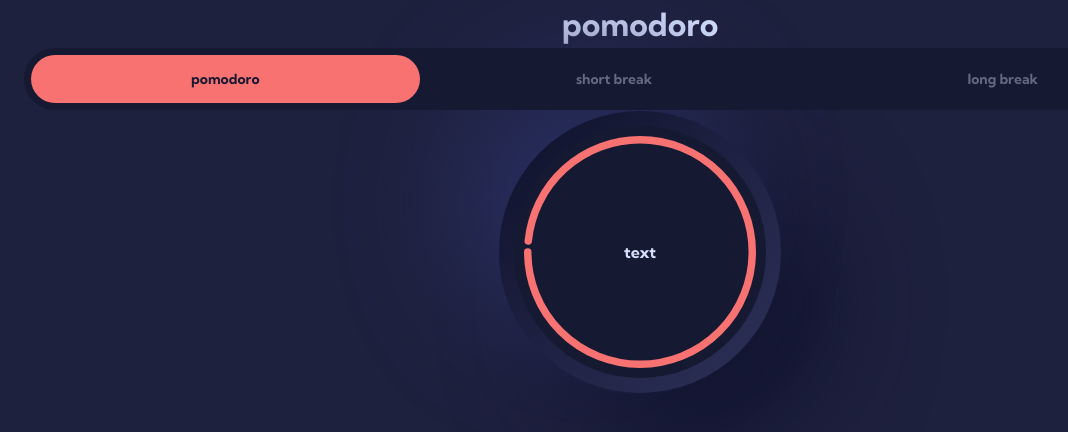
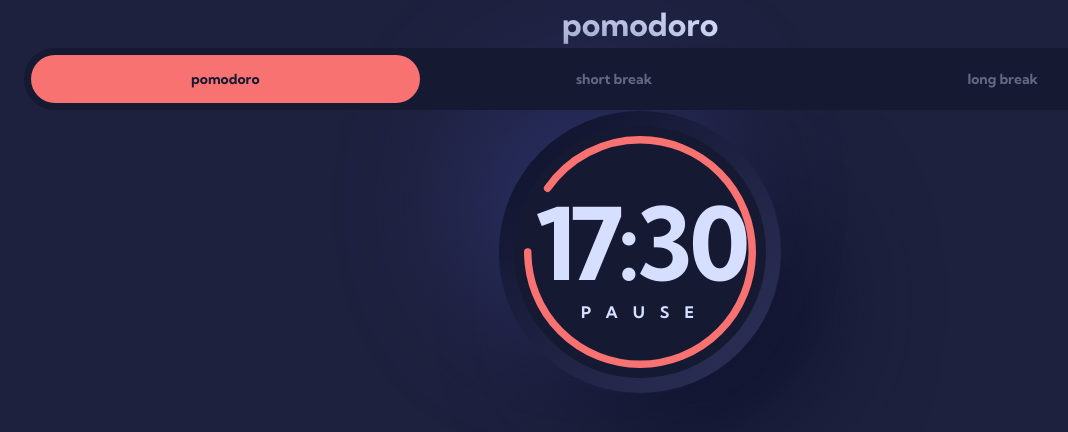
Before and after one commit to WandoCode/pomodoro, a Next.js app: page / in a window 1280 px wide. Shown: the top 432 px of the page, without its empty margins (0-1068 px from the left). Built offline with nearby package versions, Linux system fonts and the light colour scheme.

Commit message:
Add text inside the Counter component

```diff
--- a/src/components/molecules/Counter.tsx
+++ b/src/components/molecules/Counter.tsx
@@ -1,11 +1,19 @@
 import { Circle } from '../atoms/Circle'
 
-const Counter = () => {
+interface Props {
+  timeLeft: string
+  timePercentage: number
+}
+const Counter = ({ timeLeft, timePercentage }: Props) => {
+  const handleClick = () => {
+    console.log(1)
+  }
   return (
-    <div className="counter">
-      <Circle className="counter__circle" timePercentage={98} />
-      <p>text</p>
-    </div>
+    <button className="counter" onClick={handleClick}>
+      <Circle className="counter__circle" timePercentage={timePercentage} />
+      <p className="counter__time h1 fc-neutral-400">{timeLeft}</p>
+      <p className="counter__action h3 fc-neutral-400">pause</p>
+    </button>
   )
 }
 
--- a/src/pages/index.tsx
+++ b/src/pages/index.tsx
@@ -16,7 +16,7 @@ export default function Home() {
         changeValue={setCurrPomodoroType}
         className="container"
       />
-      <Counter />
+      <Counter timePercentage={90} timeLeft="17:30" />
     </main>
   )
 }
--- a/src/styles/components/_counter.scss
+++ b/src/styles/components/_counter.scss
@@ -6,6 +6,7 @@
   position: relative;
 
   display: flex;
+  flex-direction: column;
   align-items: center;
   justify-content: center;
 
@@ -38,4 +39,8 @@
       stroke-linecap: round;
     }
   }
+
+  &__action {
+    margin-right: -10px;
+  }
 }
```
